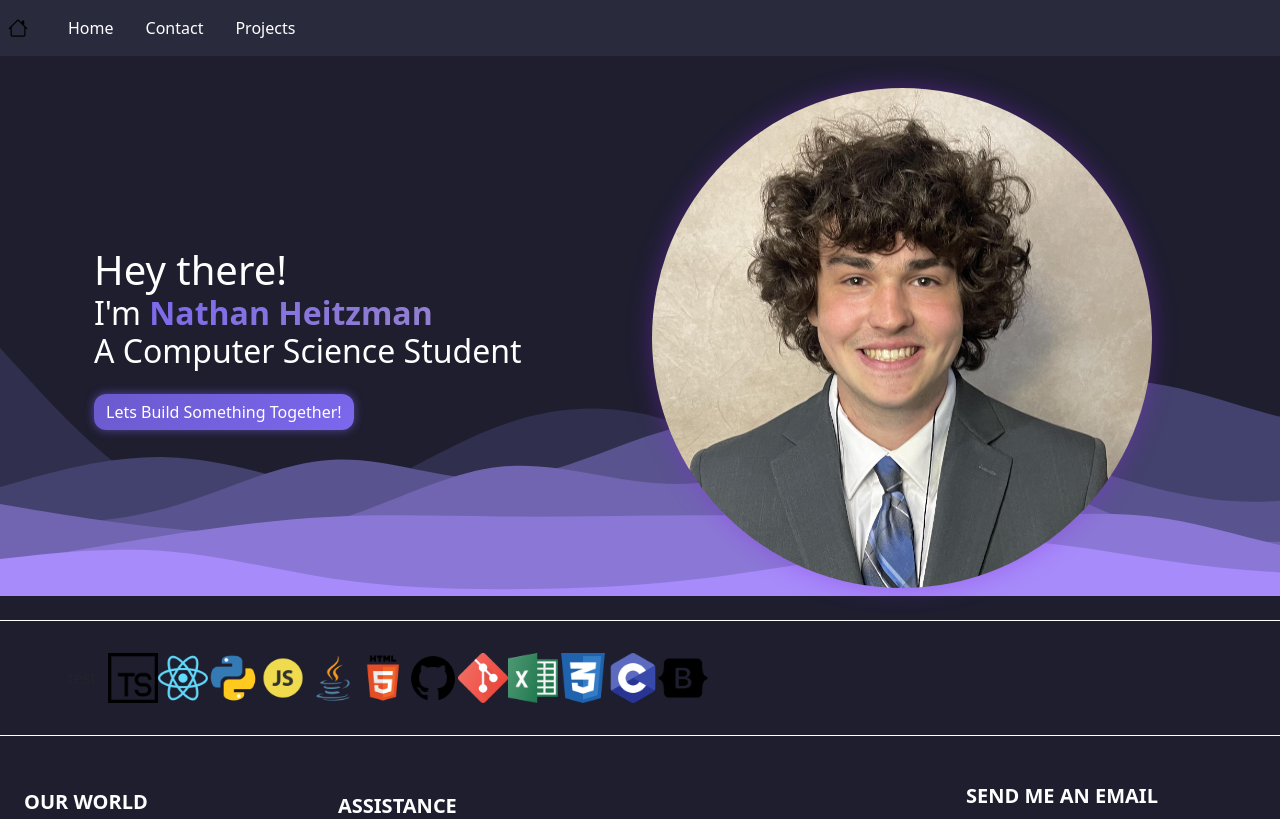
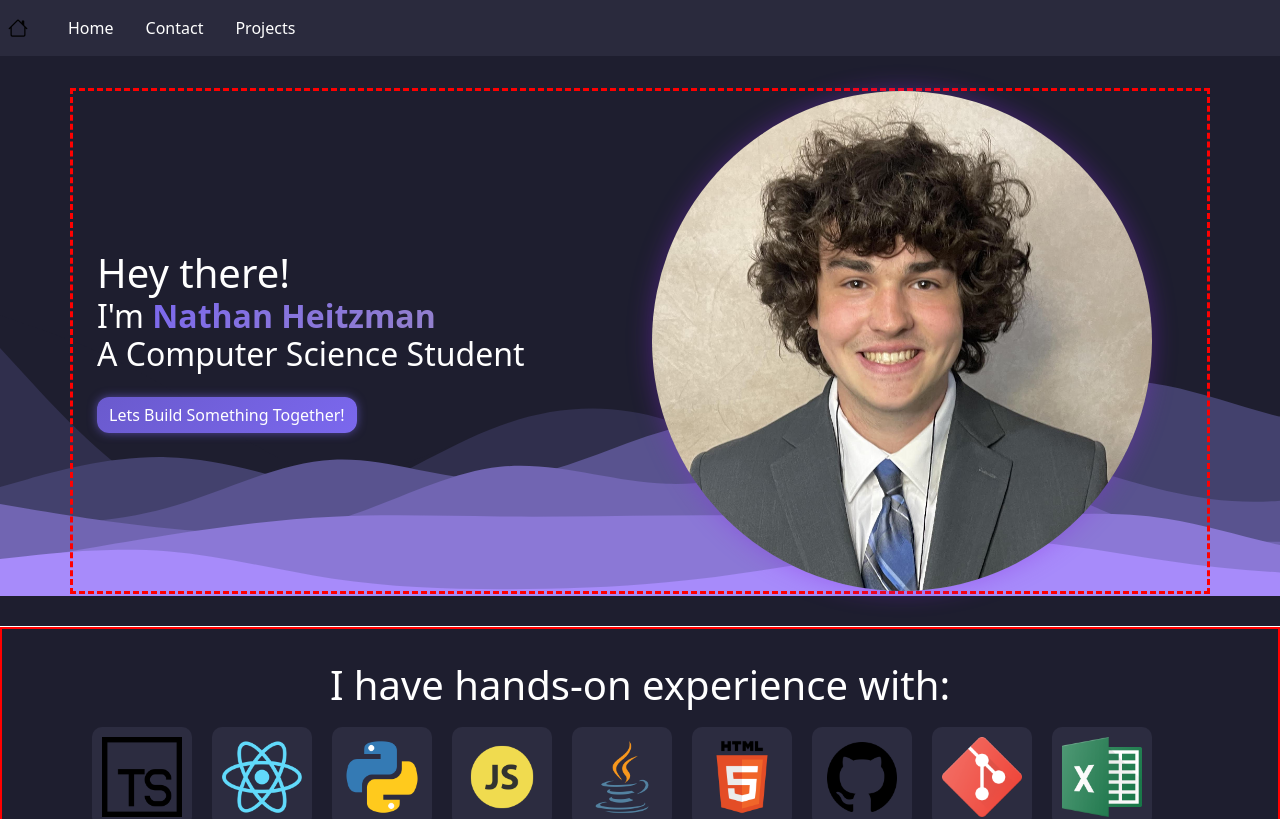
Before and after one commit to NathanHeitzman/Portfolio-Website, a React (Vite) app: page / in a window 1280 px wide. Shown: the top 819 px of the page. Built offline with nearby package versions, Linux system fonts and the light colour scheme.

Commit message:
styled icons / added hover effect

```diff
--- a/src/assets/styles/Home.css
+++ b/src/assets/styles/Home.css
@@ -10,8 +10,8 @@
 
 .row {
   align-items: center;
-  /*border-style: dashed;
-  border-color: red;*/
+  border-style: dashed;
+  border-color: red;
 }
 
 .text-column {
@@ -50,6 +50,19 @@
 }
 
 .icon-image {
-  width: 50px;
-  height: 50px;
+  width: 100px;
+  height: 100px;
+
+  margin: 10px;
+  background-color: #2C2C40;
+  border-radius: 10px;
+  padding:10px;
 }
+
+.icon-image:hover {
+  transform: scale(1.05);
+}
+
+.tech-skills {
+  border: 2px solid red;
+}
--- a/src/pages/Home.tsx
+++ b/src/pages/Home.tsx
@@ -41,11 +41,9 @@ const Homepage = () => {
         </div>
       </div>
 
-      <div className="tech-skills page-body d-flex justify-content-center align-items-center">
-        {" "}
-        test
-        <div className="row w-100 container">
-          <div className="icons col-sm-4 col-lg-8 col-xxl-12">
+      <div className="tech-skills page-body d-flex flex-column justify-content-center">
+        <h1 className="skills-header align-self-center mb-2">I have hands-on experience with:</h1>
+        <div className="container">
             <img className="icon-image" src={Icon1} alt="" />
             <img className="icon-image" src={Icon2} alt="" />
             <img className="icon-image" src={Icon3} alt="" />
@@ -58,7 +56,6 @@ const Homepage = () => {
             <img className="icon-image" src={Icon10} alt="" />
             <img className="icon-image" src={Icon11} alt="" />
             <img className="icon-image" src={Icon12} alt="" />
-          </div>
         </div>
       </div>
       <Footer />
```
